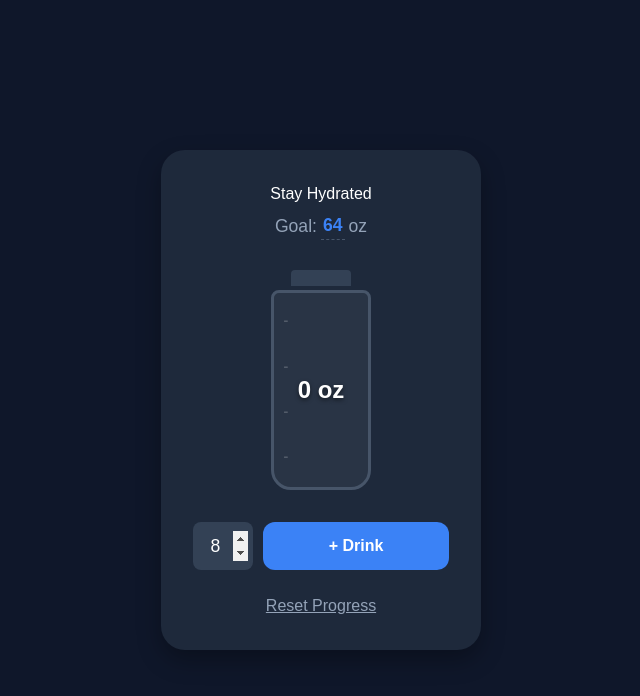
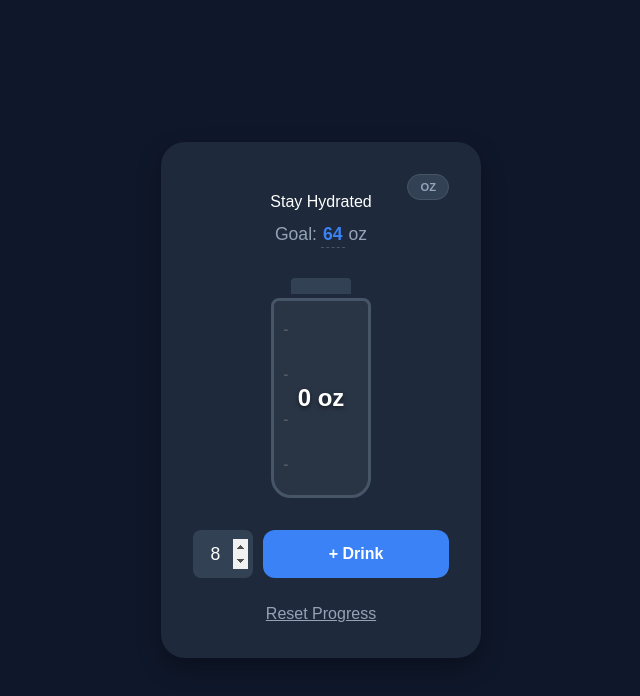
Before and after one commit to nadia-nh/rc-water-tracking-app, a Next.js app: page / in a window 1280 px wide. Shown: the top 696 px of the page, without its empty margins (319-959 px from the left). Built offline with nearby package versions, Linux system fonts and the light colour scheme.

Commit message:
Add oz and ml toggle

```diff
--- a/app/globals.css
+++ b/app/globals.css
@@ -255,3 +255,33 @@ input[type="number"]::-webkit-outer-spin-button {
   box-shadow: 0 0 20px rgba(16, 185, 129, 0.2);
   transition: all 0.5s ease;
 }
+
+.unit-toggle-container {
+  display: flex;
+  justify-content: flex-end;
+  margin-bottom: -10px;
+}
+
+.unit-toggle-btn {
+  background: #334155;
+  border: 1px solid #475569;
+  color: #94a3b8;
+  padding: 4px 12px;
+  border-radius: 20px;
+  font-size: 0.7rem;
+  font-weight: bold;
+  cursor: pointer;
+  transition: all 0.2s;
+}
+
+.unit-toggle-btn:hover {
+  color: white;
+  border-color: var(--water-blue);
+}
+
+/* Update the bottle label to accommodate the unit text */
+.bottle-label small {
+  font-size: 0.8rem;
+  opacity: 0.7;
+  margin-left: 2px;
+}
--- a/app/page.tsx
+++ b/app/page.tsx
@@ -3,7 +3,17 @@ import { useEffect, useState } from "react";
 import { useWaterTracker } from "./water-tracker";
 
 export default function Home() {
-  const { total, amount, goal, addWater, resetWater, handleAmountChange, changeWaterGoal } = useWaterTracker();
+  const {
+    total,
+    amount,
+    goal,
+    step,
+    unit,
+    toggleUnit,
+    addWater,
+    resetWater,
+    handleAmountChange,
+    changeWaterGoal } = useWaterTracker();
   const [isEditingGoal, setIsEditingGoal] = useState(false);
   const [showSuccess, setShowSuccess] = useState(false);
   const [hasShownSuccess, setHasShownSuccess] = useState(false);
@@ -38,7 +48,14 @@ export default function Home() {
         <div className="success-toast">
           🎉 Goal Reached! Stay hydrated!
         </div>
-      )}
+        )
+      }
+
+      <div className="unit-toggle-container">
+        <button className="unit-toggle-btn" onClick={toggleUnit}>
+          {unit.toUpperCase()}
+        </button>
+      </div>
 
       <h2 className="title">Stay Hydrated</h2>
       <div className="goal-container">
@@ -61,7 +78,7 @@ export default function Home() {
             {goal}
           </span>
         )}
-        <span>oz</span>
+        <span>{unit}</span>
       </div>
 
       {/* The Nalgene Bottle UI */}
@@ -77,7 +94,7 @@ export default function Home() {
             className="water-fill"
             style={{ height: `${fillPercentage}%` }}
           ></div>
-          <div className="bottle-label">{total} oz</div>
+          <div className="bottle-label">{total} {unit}</div>
         </div>
       </div>
 
@@ -86,8 +103,8 @@ export default function Home() {
           className="amount-input"
           type="number"
           value={amount}
-          step="4"
-          min="4"
+          step={step}
+          min={step}
           onChange={(e) => handleAmountChange(Number(e.target.value))}
         />
         <button className="log-btn-side" onClick={addWater}>
--- a/app/water-tracker.tsx
+++ b/app/water-tracker.tsx
@@ -5,38 +5,55 @@ export function useWaterTracker() {
   const [total, setTotal] = useState<number>(0);
   const [amount, setAmount] = useState<number>(8);
   const [goal, setGoal] = useState<number>(64);
+  const [unit, setUnit] = useState<'oz' | 'ml'>('oz');
 
   useEffect(() => {
     const waterTotal = localStorage.getItem('waterTotal');
     const waterGoal = localStorage.getItem('waterGoal');
+    const savedUnit = localStorage.getItem('waterUnit');
+
     if (waterTotal) setTotal(JSON.parse(waterTotal));
     if (waterGoal) setGoal(JSON.parse(waterGoal));
+    if (savedUnit) setUnit(JSON.parse(savedUnit) as 'oz' | 'ml');
   }, []);
 
   useEffect(() => {
     localStorage.setItem('waterTotal', JSON.stringify(total));
     localStorage.setItem('waterGoal', JSON.stringify(goal));
-  }, [total, goal]);
+    localStorage.setItem('waterUnit', JSON.stringify(unit));
+  }, [total, goal, unit]);
 
   const addWater = () => setTotal(prev => prev + amount);
-
   const resetWater = () => setTotal(0);
 
   const handleAmountChange = (val: number) => {
-    setAmount(val >= 4 ? val : 4);
+    setAmount(unit === 'oz' ? val : val / 30);
   };
 
   const changeWaterGoal = (newGoal: number) => {
-    setGoal(newGoal >= 0 ? newGoal : 0);
+    if (newGoal <= 0) setGoal(0);
+    setGoal(unit === 'oz' ? newGoal : newGoal / 30);
   }
 
+  const step = unit === 'oz' ? 4 : 120;
+
+  // Helper to convert values for display
+  const displayTotal = unit === 'oz' ? total : Math.round(total * 30);
+  const displayGoal = unit === 'oz' ? goal : Math.round(goal * 30);
+  const displayAmount = unit === 'oz' ? amount : Math.round(amount * 30);
+
+  const toggleUnit = () => setUnit(prev => prev === 'oz' ? 'ml' : 'oz');
+
   return {
-    total,
-    amount,
-    goal,
+    total : displayTotal,
+    amount : displayAmount,
+    goal : displayGoal,
+    step,
+    unit,
+    toggleUnit,
     addWater,
     resetWater,
+    changeWaterGoal,
     handleAmountChange,
-    changeWaterGoal
   };
 }
```
